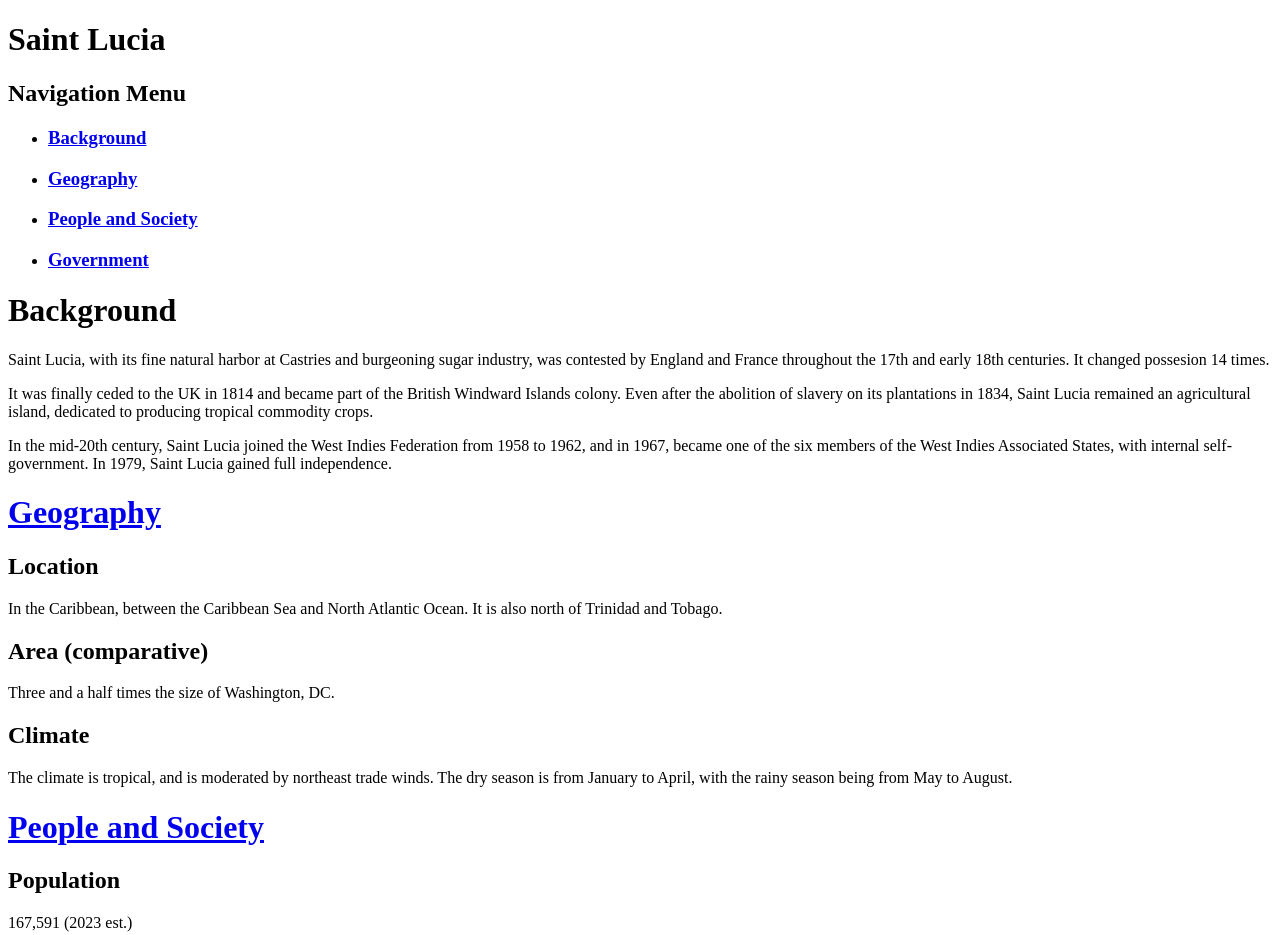
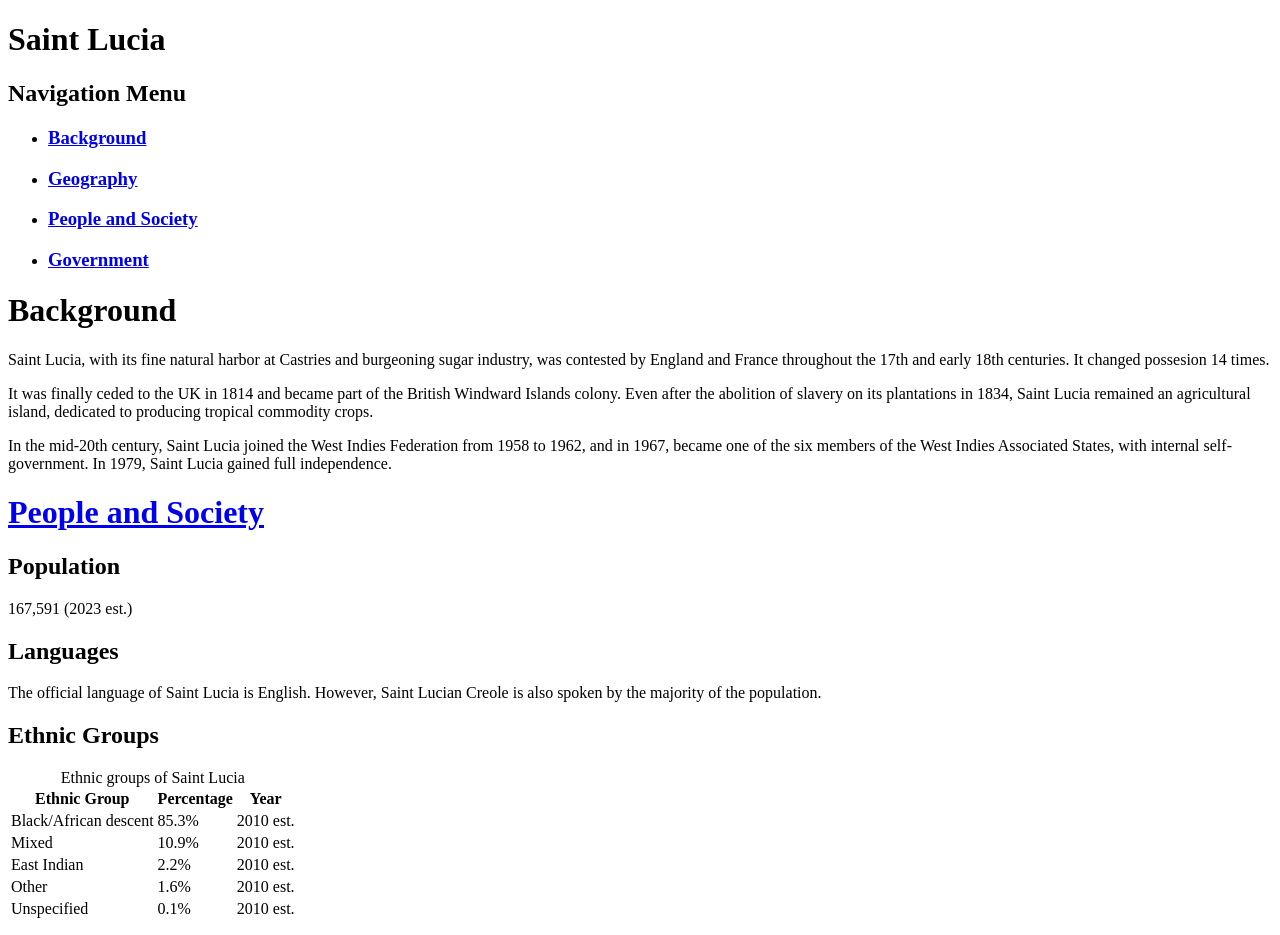
Before and after one commit to nikkixbires/nikkixbires.github.io, a plain HTML site: page saintlucia.html in a window 1280 px wide. Shown: the top 935 px of the page. Drawn offline with Linux system fonts and the light colour scheme.

Commit message:
Update saintlucia.html

```diff
--- a/saintlucia.html
+++ b/saintlucia.html
@@ -6,7 +6,6 @@
     </head>
 
     <body>
-
         <h1>Saint Lucia</h1>
 
         <h2>Navigation Menu</h2>
@@ -36,21 +35,6 @@
         <p>It was finally ceded to the UK in 1814 and became part of the British Windward Islands colony. Even after the abolition of slavery on its plantations in 1834, Saint Lucia remained an agricultural island, dedicated to producing tropical commodity crops.</p>
 
         <p>In the mid-20th century, Saint Lucia joined the West Indies Federation from 1958 to 1962, and in 1967, became one of the six members of the West Indies Associated States, with internal self-government. In 1979, Saint Lucia gained full independence.</p>
-
-    <a name="geography"></a>
-    <h1><a href="https://www.cia.gov/the-world-factbook/countries/saint-lucia/#geography">Geography</a></h1>
-
-    <h2>Location</h2>
-
-    <p>In the Caribbean, between the Caribbean Sea and North Atlantic Ocean. It is also north of Trinidad and Tobago.</p>
-
-    <h2>Area (comparative)</h2>
-
-    <p>Three and a half times the size of Washington, DC.</p>
-
-    <h2>Climate</h2>
-
-    <p>The climate is tropical, and is moderated by northeast trade winds. The dry season is from January to April, with the rainy season being from May to August.</p>
 
         <a name="peopleandsociety"></a>
         <h1><a href="https://www.stlucia.org/en/plan-your-trip/weather/">People and Society</a></h1>
@@ -119,3 +103,6 @@
         <h2>National Symbols</h2>
 
         <p>The twin pitons (volcanic peaks), and the Saint Lucia parrot are the two national symbols of Saint Lucia. The national colors include cerulean blue, gold, black, and white.</p>
+
+    </body>
+</html>
```
Lines whose indentation alone changed are shown as unchanged.
